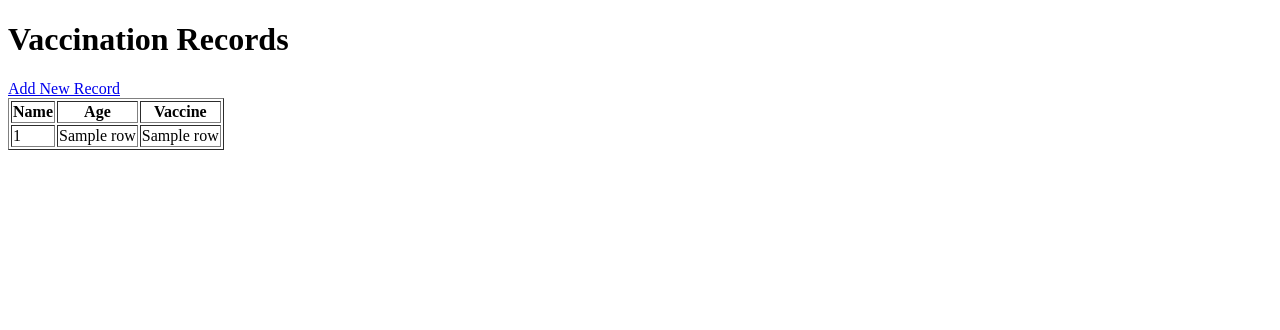
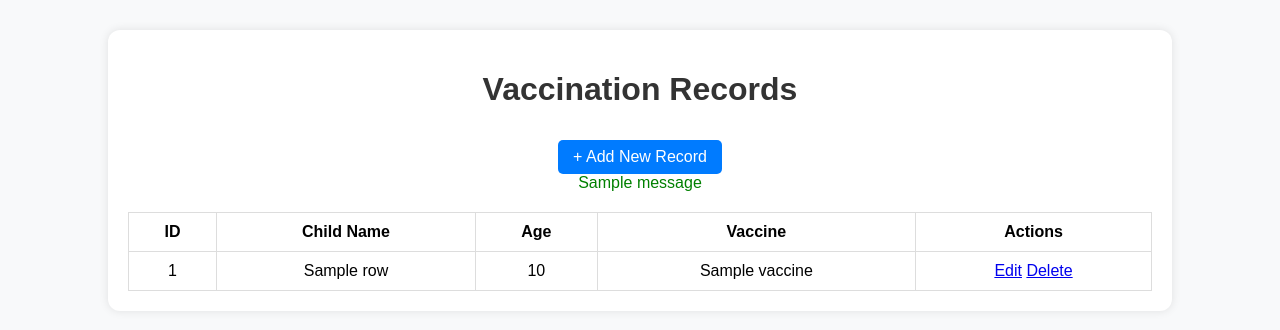
Before and after one commit to Sanjaykanth29803/7thsem-NM, a Flask app: template templates/index.html in a window 1280 px wide. Shown: the top 330 px of the page. Run offline with Flask 3, Linux system fonts and the light colour scheme; the template is opened without the code that fills it: most values are stand-ins (such as "Sample title", 1, 10 or a date in 2020); one stand-in notice (Sample message) is shown.

Commit message:
Update index.html

```diff
--- a/templates/index.html
+++ b/templates/index.html
@@ -1,20 +1,51 @@
 <!DOCTYPE html>
-<html>
+<html lang="en">
 <head>
+    <meta charset="UTF-8">
+    <meta name="viewport" content="width=device-width, initial-scale=1.0">
     <title>Vaccination Records</title>
+    <link rel="stylesheet" href="{{ url_for('static', filename='style.css') }}">
 </head>
 <body>
+    <div class="container">
         <h1>Vaccination Records</h1>
-    <a href="/add">Add New Record</a>
-    <table border="1">
-        <tr><th>Name</th><th>Age</th><th>Vaccine</th></tr>
+        <a href="{{ url_for('add') }}" class="btn">+ Add New Record</a>
+
+        {% with messages = get_flashed_messages(with_categories=true) %}
+          {% if messages %}
+            {% for category, message in messages %}
+              <div class="flash {{ category }}">{{ message }}</div>
+            {% endfor %}
+          {% endif %}
+        {% endwith %}
+
+        <table>
+            <thead>
+                <tr>
+                    <th>ID</th>
+                    <th>Child Name</th>
+                    <th>Age</th>
+                    <th>Vaccine</th>
+                    <th>Actions</th>
+                </tr>
+            </thead>
+            <tbody>
                 {% for row in data %}
                 <tr>
-            <td>{{ row[0] }}</td>
-            <td>{{ row[1] }}</td>
-            <td>{{ row[2] }}</td>
+                    <td>{{ row['id'] }}</td>
+                    <td>{{ row['name'] }}</td>
+                    <td>{{ row['age'] }}</td>
+                    <td>{{ row['vaccine'] }}</td>
+                    <td>
+                        <a href="{{ url_for('edit', id=row['id']) }}" class="btn-edit">Edit</a>
+                        <a href="{{ url_for('delete', id=row['id']) }}" class="btn-delete" onclick="return confirm('Are you sure you want to delete this record?');">Delete</a>
+                    </td>
                 </tr>
+                {% else %}
+                <tr><td colspan="5">No records found.</td></tr>
                 {% endfor %}
+            </tbody>
         </table>
+    </div>
 </body>
 </html>
```
Lines whose indentation alone changed are shown as unchanged.
